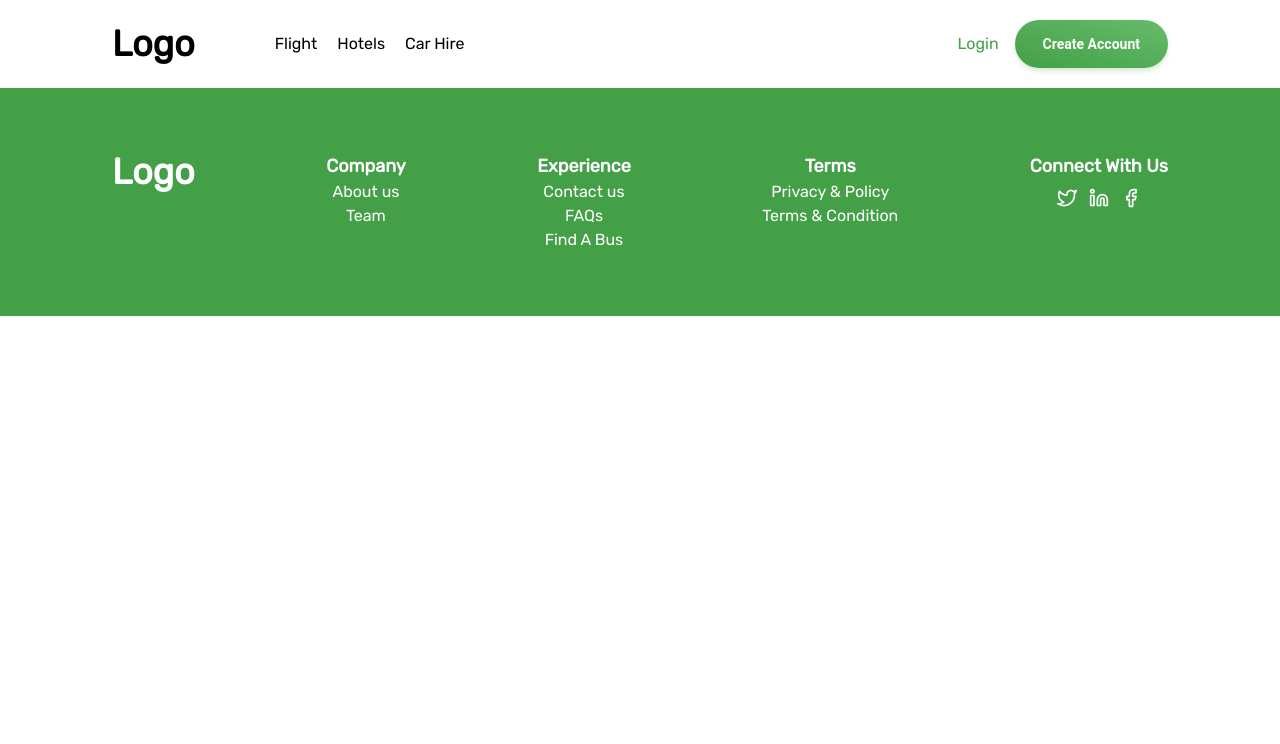
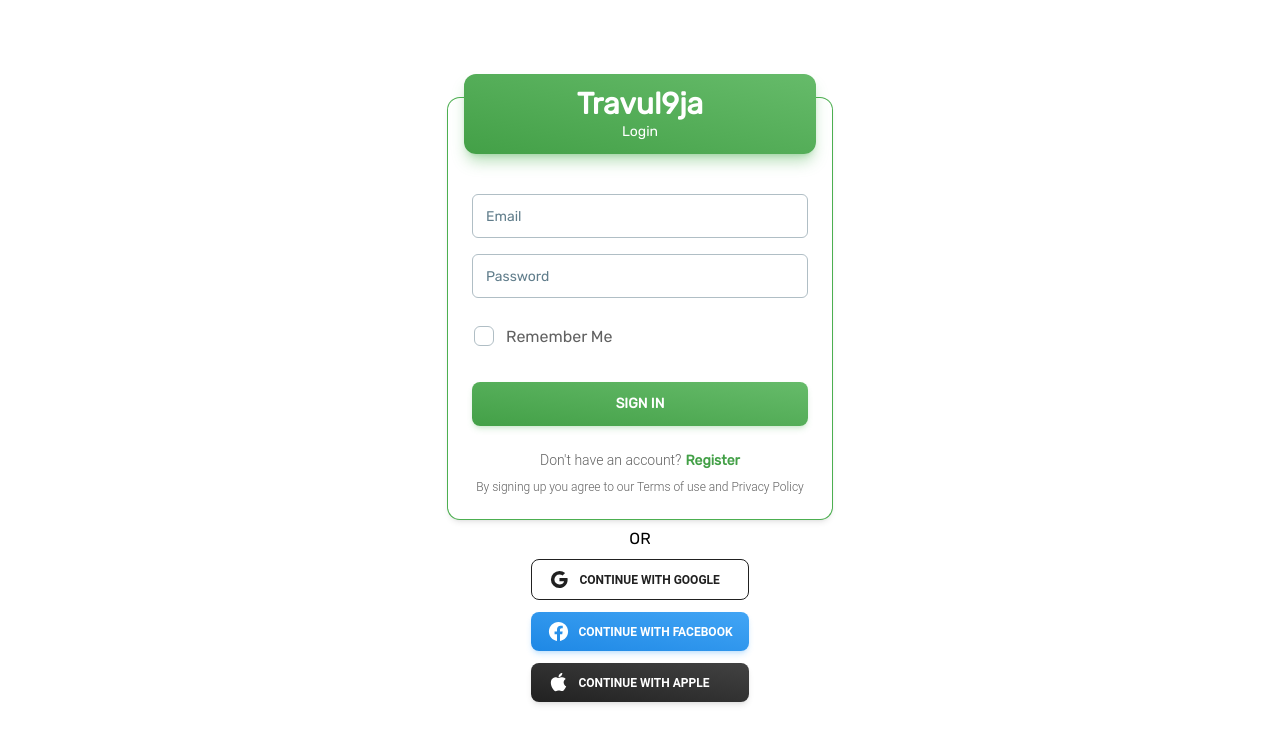
Before and after one commit to dprincecoder/travel-clone, a React (Vite) app: page /login in a window 1280 px wide. Shown: the top 744 px of the page. Built offline with nearby package versions, Linux system fonts and the light colour scheme.

Commit message:
Nabvar update

```diff
--- a/src/components/Footer.jsx
+++ b/src/components/Footer.jsx
@@ -3,9 +3,13 @@ import { FiFacebook, FiLinkedin, FiTwitter } from 'react-icons/fi'
 import { Link } from 'react-router-dom'
 
 const Footer = () => {
+    const autoHide = () => {
+        return window.location.pathname.includes('register') ||
+        window.location.pathname.includes('login') ? "hidden" : "lg:flex"
+    }
   return (
     <>
-        <footer className='w-full bg-green-600 p-5 px-5 lg:p-16 lg:px-28 flex justify-between items-center lg:items-start text-white bottom-0'>
+        <footer className={`w-full bg-green-600 p-5 px-5 lg:p-16 lg:px-28 flex justify-between items-center lg:items-start text-white bottom-0 ${autoHide()}`}>
             <h1 className='text-4xl font-bold'>Logo</h1>
 
             <div className='lg:flex flex-col items-center hidden'>
--- a/src/components/Navbar.jsx
+++ b/src/components/Navbar.jsx
@@ -1,32 +1,36 @@
-import React from 'react'
+import React, { useEffect } from 'react'
 import { Link } from 'react-router-dom'
 import { FiMenu, FiUser } from 'react-icons/fi'
 import { Button } from '@material-tailwind/react'
 
 const Navbar = () => {
+    const autoHide = () => {
+        return window.location.pathname.includes('register') ||
+        window.location.pathname.includes('login') ? "hidden" : "lg:flex"
+    }
   return (
     <>
-        <nav className='lg:flex bg-white justify-between w-full py-5 px-28 items-center hidden'>
+        <nav className={`bg-white justify-between w-full py-5 px-28 items-center hidden ${autoHide()}`}>
             <div className='flex gap-20 items-center'>
                 <h1 className='text-4xl font-bold'>Logo</h1>
 
                 <div className="flex gap-5 text-black menu">
                     <Link to={'/'}>Flight</Link>
                     <Link to={'/'}>Hotels</Link>
-                    <Link to={'/checkout'}>Car Hire</Link>
+                    <Link to={'/checkout'}>Bus Hire</Link>
                 </div>
             </div>
 
             <div className="nav-action-btn flex items-center gap-4">
-                <Link to={'/'} className='text-green-600'>Login</Link>
-                <Link to={'/search'}>
-                    <Button variant='gradient' color='green' size='lg' className='rounded-full capitalize'>Create account</Button>
-                </Link>
+                <span onClick={() => window.location.href = '/login'} to={'/'} className='text-green-600 cursor-pointer'>Login</span>
+                <p onClick={() => window.location.href = '/login'} className='cursor-pointer'>
+                    <Button variant='gradient' style={{ fontFamily: 'rubik' }} color='green' size='lg' className='rounded-full capitalize'>Create account</Button>
+                </p>
             </div>
         </nav>
 
         {/* Mobile View */}
-        <nav className='flex bg-white justify-between w-full py-5 px-5 items-center lg:hidden'>
+        <nav className={`flex bg-white justify-between w-full py-5 px-5 items-center lg:hidden ${autoHide()}`}>
             <div className='flex gap-20 items-center'>
                 <h1 className='text-4xl font-bold'>Logo</h1>
             </div>
--- a/src/pages/Checkout.jsx
+++ b/src/pages/Checkout.jsx
@@ -66,14 +66,14 @@ const Checkout = () => {
 
                                 <div className="form-group flex flex-col gap-3 w-full">
                                     <label htmlFor='phone'>Phone Number</label>
-                                    <div className="relative flex w-full ">
+                                    <div className="relative flex w-full">
                                         <Menu placement="bottom-start">
                                             <MenuHandler>
                                                 <Button
                                                     ripple={false}
                                                     variant="text"
                                                     color="blue-gray"
-                                                    className="flex h-10 items-center gap-2 rounded-r-none border border-r-0 border-blue-gray-200 bg-blue-gray-500/10 pl-3"
+                                                    className="flex h-11 items-center gap-2 rounded-r-none border border-r-0 border-blue-gray-200 bg-blue-gray-500/10 pl-3"
                                                 >
                                                     <img
                                                         src={flags.svg}
@@ -105,6 +105,7 @@ const Checkout = () => {
                                         </Menu>
                                         <Input
                                             type="tel"
+                                            size='lg'
                                             placeholder="Mobile Number"
                                             className="rounded-l-none !border-t-blue-gray-200 focus:!border-t-gray-900"
                                             labelProps={{
--- /dev/null
+++ b/src/pages/Login.jsx
@@ -0,0 +1,68 @@
+import {
+    Card,
+    CardHeader,
+    CardBody,
+    CardFooter,
+    Typography,
+    Input,
+    Checkbox,
+    Button,
+} from "@material-tailwind/react";
+import { BiLogoApple, BiLogoFacebookCircle, BiLogoGoogle } from "react-icons/bi";
+import { Link } from "react-router-dom";
+
+export function Login() {
+    return (
+        <main className="flex flex-col justify-center items-center h-screen">
+            <Card className="w-96  ring-1 ring-green-500">
+                <CardHeader
+                    variant="gradient"
+                    color="green"
+                    className="mb-4 grid p-3 place-items-center"
+                >
+                    <p onClick={() => window.location.href = '/'} className="cursor-pointer text-3xl font-bold">Travul9ja</p>
+                    <p className="text-sm">Login</p>
+                </CardHeader>
+                <form>
+                    <CardBody className="flex flex-col gap-4">
+                        <Input name="email" type="email" label="Email" size="lg" />
+                        <Input name="password" type="password" label="Password" size="lg" />
+                        <div className="-ml-2.5">
+                            <Checkbox color="green" label="Remember Me" />
+                        </div>
+                    </CardBody>
+                    <CardFooter className="pt-0">
+                        <Button style={{ fontFamily: 'rubik' }} type="submit" className="text-sm" variant="gradient" color="green" fullWidth>
+                            Sign In
+                        </Button>
+                        <Typography variant="small" className="mt-6 flex justify-center">
+                            Don&apos;t have an account?
+                            <span onClick={() => window.location.href = '/register'} className="ml-1 font-bold text-green-600 cursor-pointer">Register</span>
+                        </Typography>
+                        <Typography className="text-xs text-center mt-2">By signing up you agree to our Terms of use and Privacy Policy</Typography>
+                    </CardFooter>
+                </form>
+            </Card>
+            <section className="login-options flex flex-col">
+                <p className="text-center my-2">OR</p>
+
+                <div className="socials flex flex-col gap-3">
+                    <Button className="flex gap-2 items-center" variant="outlined" size="sm" color="black">
+                        <BiLogoGoogle size={23} />
+                        Continue with Google
+                    </Button>
+
+                    <Button className="flex gap-2 items-center" variant="gradient" size="sm" color="blue">
+                        <BiLogoFacebookCircle size={23} />
+                        Continue with Facebook
+                    </Button>
+
+                    <Button className="flex gap-2 text-center jus items-center" variant="gradient" size="sm" color="black">
+                        <BiLogoApple size={23} />
+                        Continue with Apple
+                    </Button>
+                </div>
+            </section>
+        </main>
+    );
+}
--- /dev/null
+++ b/src/pages/Register.jsx
@@ -0,0 +1,66 @@
+import {
+    Card,
+    CardHeader,
+    CardBody,
+    CardFooter,
+    Typography,
+    Input,
+    Checkbox,
+    Button,
+} from "@material-tailwind/react";
+import { BiLogoApple, BiLogoFacebookCircle, BiLogoGoogle } from "react-icons/bi";
+import { Link } from "react-router-dom";
+
+export function Register() {
+    return (
+        <main className="flex flex-col justify-center items-center h-screen">
+            <Card className="w-96  ring-1 ring-green-500 mb-2">
+                <CardHeader
+                    variant="gradient"
+                    color="green"
+                    className="mb-4 grid p-3 place-items-center"
+                >
+                    <Link to={'/'} className="text-3xl font-bold">Travul9ja</Link>
+                    <p className="text-sm">Create Account</p>
+                </CardHeader>
+                <form>
+                    <CardBody className="flex flex-col gap-4">
+                        <Input name="fullname" label="Fullname" size="lg" />
+                        <Input name="email" type="email" label="Email" size="lg" />
+                        <Input name="password" type="password" label="Password" size="lg" />
+                    </CardBody>
+                    <CardFooter className="pt-0">
+                        <Button style={{ fontFamily: 'rubik' }} type="submit" className="text-sm" variant="gradient" color="green" fullWidth>
+                            Create Account
+                        </Button>
+                        <Typography variant="small" className="mt-6 flex justify-center">
+                            Don&apos;t have an account?
+                            <span onClick={() => window.location.href = '/login'} className="ml-1 font-bold text-green-600 cursor-pointer">Login</span>
+                        </Typography>
+                        <Typography className="text-xs text-center mt-2">By signing up you agree to our Terms of use and Privacy Policy</Typography>
+                    </CardFooter>
+                </form>
+            </Card>
+            <section className="login-options flex flex-col">
+                <p className="text-center my-2">OR</p>
+
+                <div className="socials flex flex-col gap-3">
+                    <Button className="flex gap-2 items-center" variant="outlined" size="sm" color="black">
+                        <BiLogoGoogle size={23} />
+                        Continue with Google
+                    </Button>
+
+                    <Button className="flex gap-2 items-center" variant="gradient" size="sm" color="blue">
+                        <BiLogoFacebookCircle size={23} />
+                        Continue with Facebook
+                    </Button>
+
+                    <Button className="flex gap-2 text-center jus items-center" variant="gradient" size="sm" color="black">
+                        <BiLogoApple size={23} />
+                        Continue with Apple
+                    </Button>
+                </div>
+            </section>
+        </main>
+    );
+}
--- a/src/routes/Index.jsx
+++ b/src/routes/Index.jsx
@@ -6,6 +6,9 @@ import StickyNavbar from '../components/Navbar'
 import Footer from '../components/Footer'
 import Search from '../pages/Search'
 import Checkout from '../pages/Checkout'
+import { Login } from '../pages/Login'
+import { Register } from '../pages/Register'
+import Payment from '../pages/payment'
 
 const Index = () => {
   return (
@@ -18,6 +21,9 @@ const Index = () => {
             <Route path='/about' element={<About />} />
             <Route path='/search' element={<Search />} />
             <Route path='/checkout' element={<Checkout />} />
+            <Route path='/login' element={<Login />} />
+            <Route path='/register' element={<Register />} />
+            <Route path='/payment' element={<Payment/>} />
         </Routes>
 
         <Footer />
```
Also changed, not shown: src/components/Recommended.jsx (+7 -7 lines), src/pages/Payment.jsx (added, +29 -0 lines).
